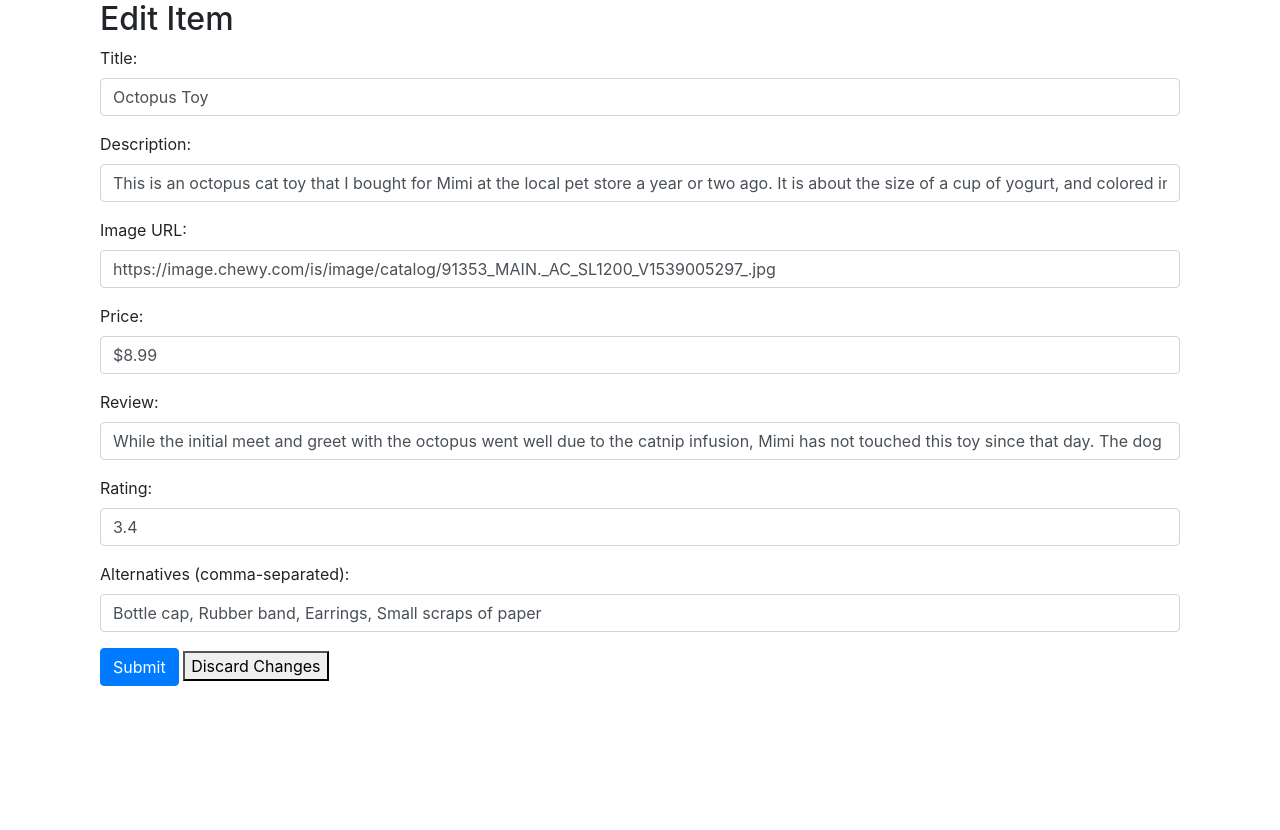
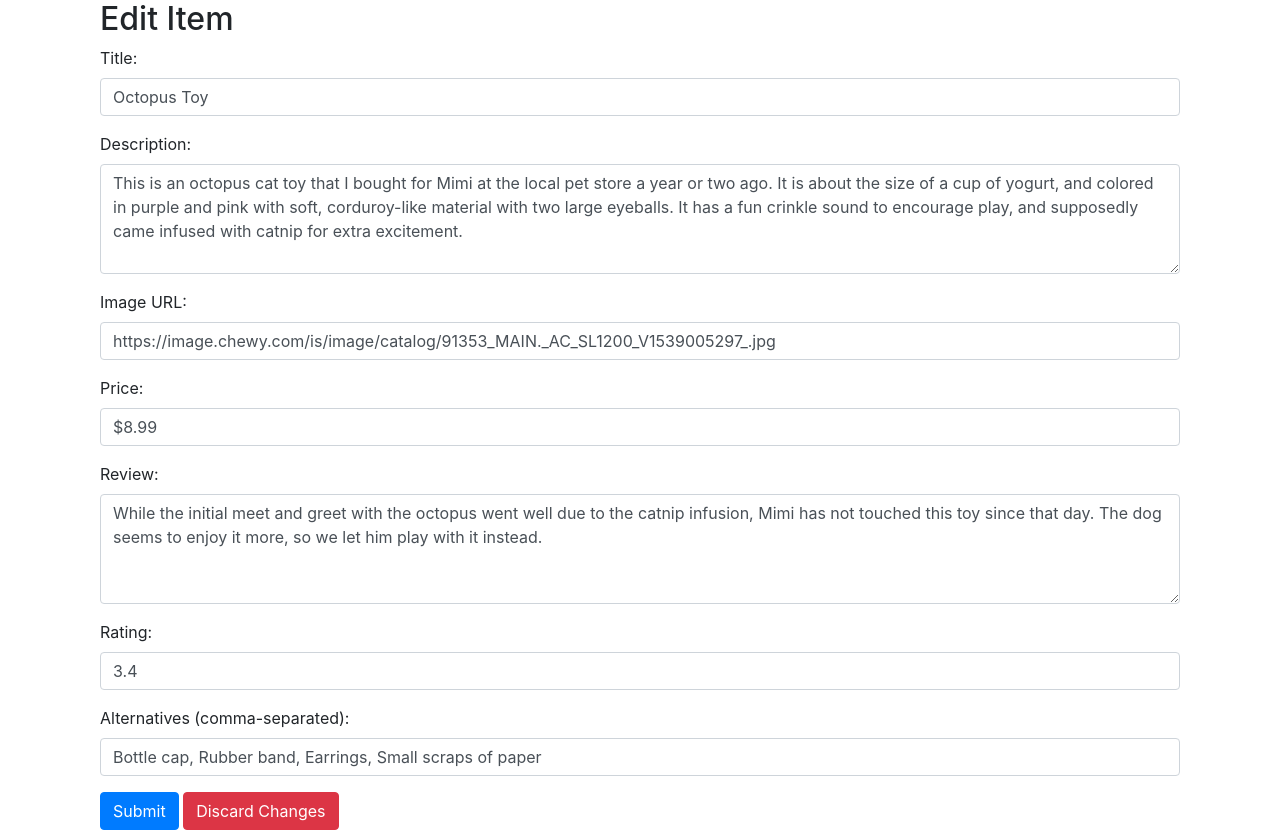
Before and after one commit to k-y-l-e-i-g-h/UI-Midterm, a Flask app: page /edit/1 in a window 1280 px wide. Shown: the part 71-901 px from the top of the page. Before the commit the page ends 757 px from the top, so only its background shows below. Run offline with Flask 3, Linux system fonts and the light colour scheme; some libraries are stand-ins or nearby versions.

Commit message:
discard button working for edit item

```diff
--- a/Hw7_kas2330/server.py
+++ b/Hw7_kas2330/server.py
@@ -45,7 +45,7 @@ data = [
         "price": "FREE!",
         "review": "Similar to everything else I buy her, Mimi loved this tree for a few days-- I never saw her sit any where else for a good 72 hours. However, this effect did not last as she will not so much as look at it unless I smother the fabric in catnip. But it does look very cute and chique in the corner of my bedroom!",
         "rating": 3.0,
-        "alternatives": ["Couch", "Bed", "Kitche table"]
+        "alternatives": ["Couch", "Bed", "Kitchen table"]
     },
     {
         "id": 5,
@@ -228,6 +228,11 @@ def edit_item(id):
         # Return success response
         return render_template('view_item.html', item=item)
 
+    # Check if the discard changes button was clicked
+    if request.args.get('action') == 'discard':
+        # Redirect to the view item page without making any changes
+        return render_template('view_item.html', item=item)
+
     # Render the template for editing the item
     return render_template('edit_item.html', item=item)
 
--- a/Hw7_kas2330/templates/edit_item.html
+++ b/Hw7_kas2330/templates/edit_item.html
@@ -13,7 +13,7 @@
         </div>
         <div class="form-group">
             <label for="description">Description:</label>
-            <input class="form-control" id="description" name="description" rows="4" value="{{ item.description }}" required></input>
+            <textarea class="form-control" id="description" name="description" rows="4" required>{{ item.description }}</textarea>
         </div>
         <div class="form-group">
             <label for="image">Image URL:</label>
@@ -25,7 +25,7 @@
         </div>
         <div class="form-group">
             <label for="review">Review:</label>
-            <input class="form-control" id="review" name="review" rows="4" value="{{ item.review }}" required></input>
+            <textarea class="form-control" id="review" name="review" rows="4" required>{{ item.review }}</textarea>
         </div>
         <div class="form-group">
             <label for="rating">Rating:</label>
@@ -36,7 +36,7 @@
             <input type="text" class="form-control" id="alternatives" name="alternatives" value="{{ item.alternatives|join(', ') }}" required>
         </div>
         <button type="submit" class="btn btn-primary">Submit</button>
-        <button type="button" id="discard-changes">Discard Changes</button>
+        <a href="{{ url_for('edit_item', id=item.id, action='discard') }}" class="btn btn-danger">Discard Changes</a>
     </form>
 </div>
 {% endblock %}
```
Also changed, not shown: Hw7_kas2330/static/edit_item.js (+3 -7 lines).
